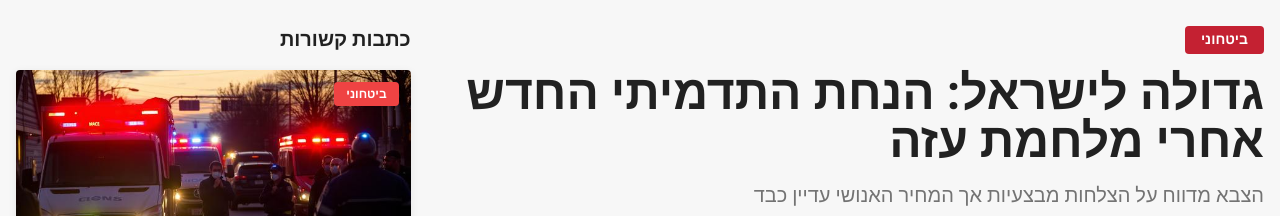
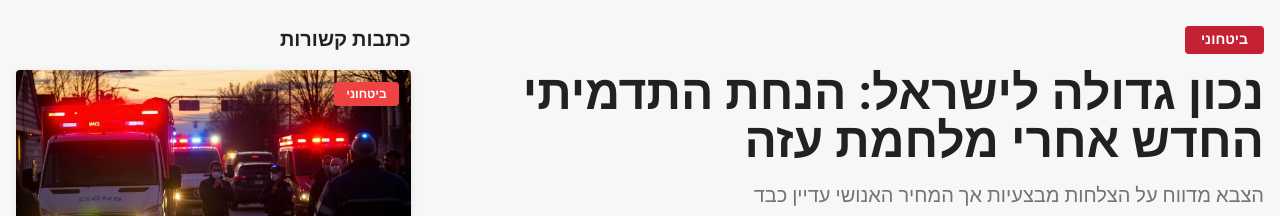
Before and after one commit to yossi6206/news-buddy-builder, a React (Vite) app: page /article/1 in a window 1280 px wide. Shown: the part 195-411 px from the top of the page. Built offline with nearby package versions, Linux system fonts and the light colour scheme; no server answers; the database is empty; the HTML template or start-up script is replaced by a standard one.

Commit message:
Code edited in Lovable Code Editor
Edited UI in Lovable

```diff
--- a/src/pages/Article.tsx
+++ b/src/pages/Article.tsx
@@ -18,7 +18,7 @@ const Article = () => {
   const allArticles = [
     {
       id: "1",
-      title: " גדולה לישראל: הנחת התדמיתי החדש אחרי מלחמת עזה",
+      title: " נכון גדולה לישראל: הנחת התדמיתי החדש אחרי מלחמת עזה  ",
       subtitle: "הצבא מדווח על הצלחות מבצעיות אך המחיר האנושי עדיין כבד",
       image: heroImage,
       category: "ביטחוני",
```
